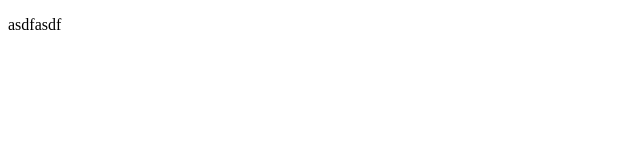
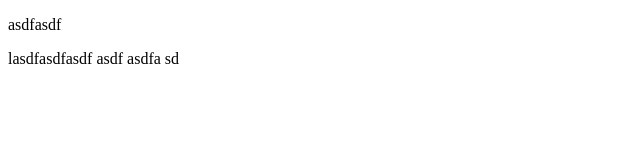
Before and after one commit to s-rybak/ytest, a plain HTML site: page index.html in a window 1280 px wide. Shown: the whole page, without its empty margins (0-640 px from the left). Drawn offline with Linux system fonts and the light colour scheme.

Commit message:
My changes.

```diff
--- a/index.html
+++ b/index.html
@@ -8,6 +8,8 @@
      <p>asdfasdf</p>
  </div>
 
+<div class="lalala"> lasdfasdfasdf asdf asdfa sd</div>
+
 <body>
 
 </body>
```
